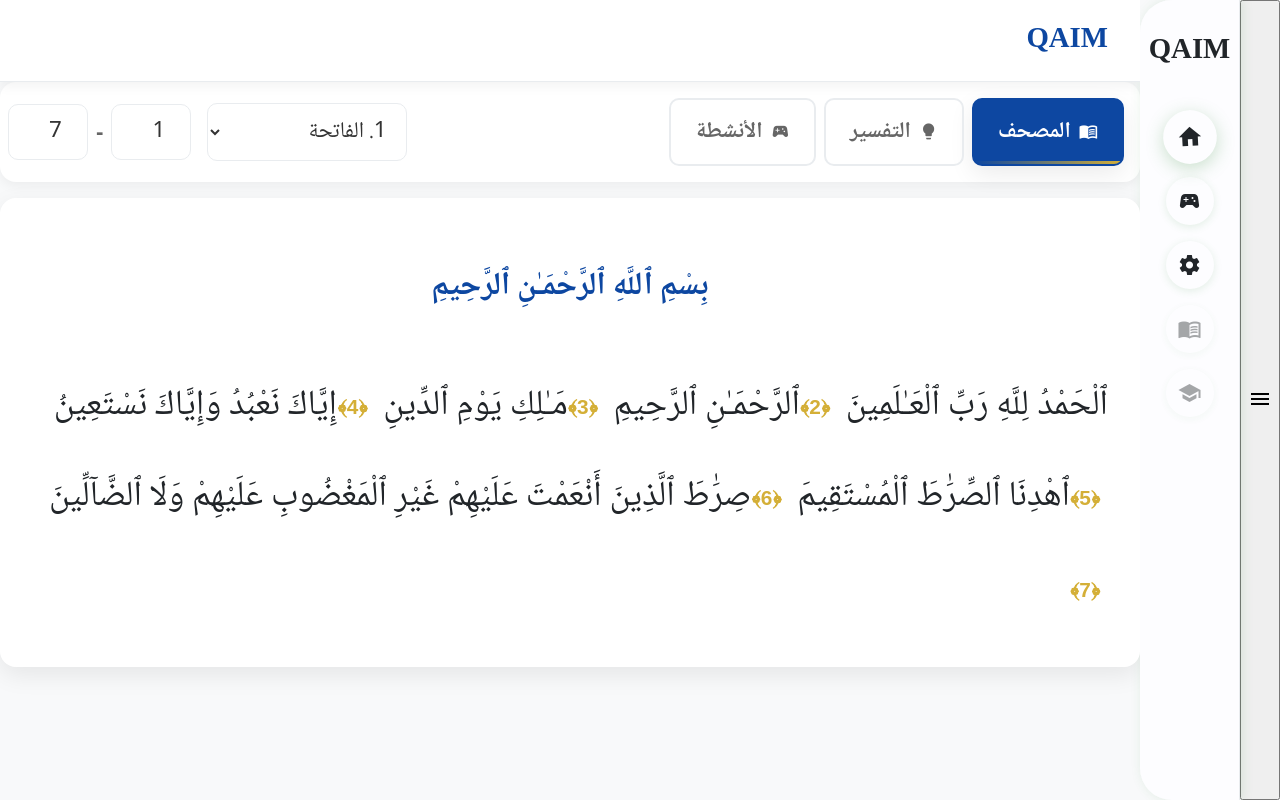
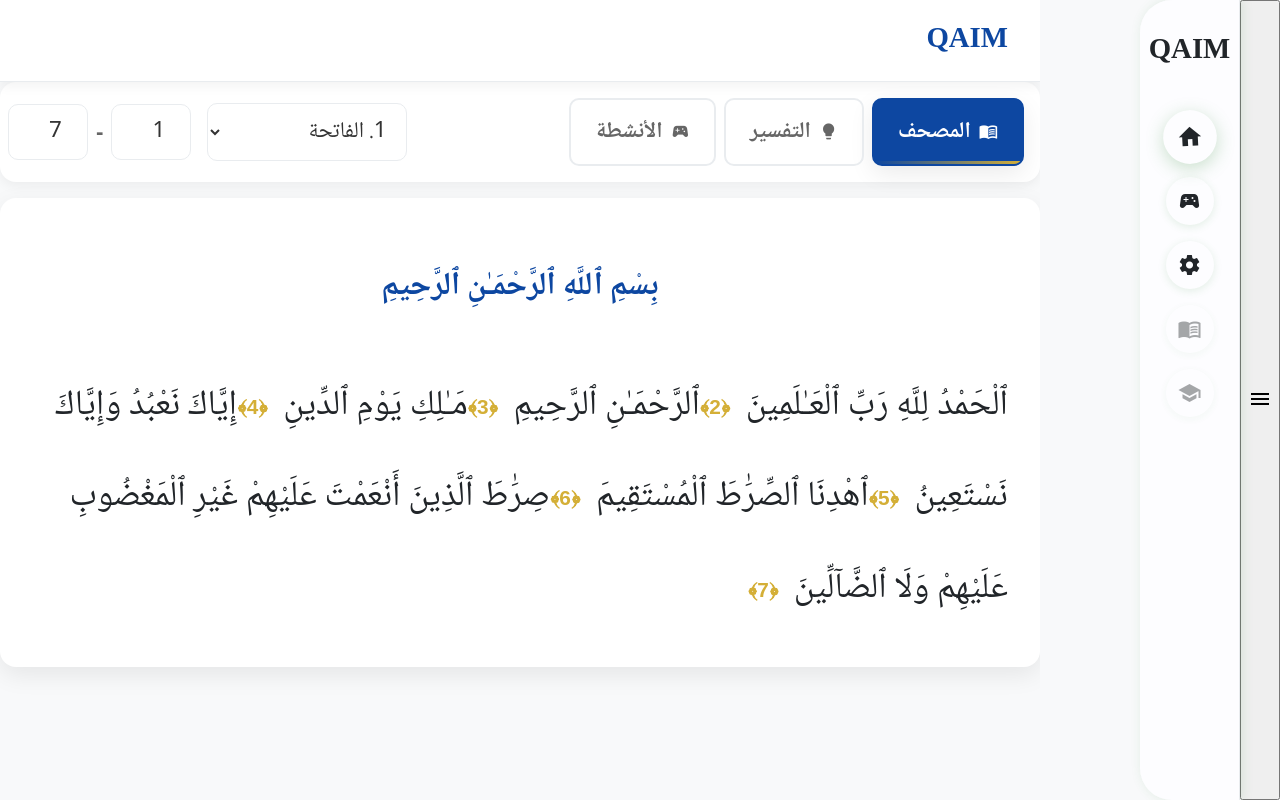
Before and after one commit to AHKH3/QAIM, a plain HTML site: page index.html in a window 1280 px wide. Drawn offline with Linux system fonts and the light colour scheme; a web font is replaced by a local one.

Commit message:
لاقفغى

```diff
--- a/style.css
+++ b/style.css
@@ -1788,3 +1788,41 @@ button.option-btn:disabled {
         font-size: 1.8rem;
     }
 }
+
+/* ضمان ظهور القائمة الجانبية دائمًا في الديسكتوب */
+@media (min-width: 769px) {
+  #sidebar {
+    display: flex !important;
+    position: static !important;
+    z-index: 1 !important;
+    left: auto !important;
+    right: auto !important;
+    top: auto !important;
+    bottom: auto !important;
+    visibility: visible !important;
+    opacity: 1 !important;
+  }
+}
+
+/* في الديسكتوب: جميع أقسام المحتوى تراعي وجود القائمة الجانبية ولا تمتد فوقها */
+@media (min-width: 769px) {
+  .main-content {
+    margin-right: 100px; /* نفس أقصى عرض للـ sidebar */
+  }
+  .tab-section,
+  #settings-section,
+  #general-game-area {
+    margin-right: 0;
+    /* لا حاجة لأي position absolute أو تغطية كاملة */
+    /* لو فيه position: absolute; أزلها */
+    position: static !important;
+    width: auto !important;
+    left: auto !important;
+    right: auto !important;
+    top: auto !important;
+    bottom: auto !important;
+    z-index: auto !important;
+    max-width: 100%;
+    box-sizing: border-box;
+  }
+}
```
